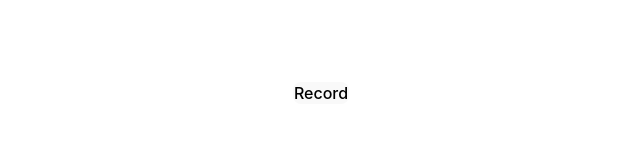
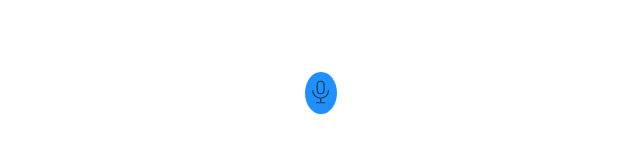
Before and after one commit to italoknd/voice-recognition, a Vue app in the folder voice-recognition/: page / in a window 1280 px wide. Shown: the part 307-460 px from the top of the page, without its empty margins (319-959 px from the left). Built offline with nearby package versions, Linux system fonts and the light colour scheme.

Commit message:
cleaning text by voice command v1

```diff
--- a/voice-recognition/package.json
+++ b/voice-recognition/package.json
@@ -9,6 +9,7 @@
     "preview": "vite preview"
   },
   "dependencies": {
+    "bootstrap": "5.2.3",
     "vue": "^3.2.41"
   },
   "devDependencies": {
--- a/voice-recognition/src/App.vue
+++ b/voice-recognition/src/App.vue
@@ -1,8 +1,11 @@
 <script setup>
-import { ref, onMounted } from 'vue'
+import { ref, onMounted, watch } from 'vue'
+import Mic from './Mic.vue'
 
 const transcript = ref('')
 const is_recording = ref(false)
+const clean_command = ref(['limpar tudo', 'limpar texto', 'apagar texto'])
+const has_to_clean = ref(false)
 
 const Recognition = window.SpeechRecognition || window.webkitSpeechRecognition //browsers methods that recognizes human speechs
 const sr = new Recognition()
@@ -16,13 +19,11 @@ onMounted(() => {
 
   //starts the recording
   sr.onstart = () => {
-    console.log('VR started')
     is_recording.value = true
   }
 
   //stops the recording
   sr.onend = () => {
-    console.log('VR stopped')
     is_recording.value = false
   }
 
@@ -33,12 +34,16 @@ onMounted(() => {
       .join('')
 
     transcript.value = text
-    console.log(transcript);
   }
 })
 
+watch(transcript, () =>
+  clean_command.value.map(item =>
+    transcript.value.includes(item) ? (transcript.value = '') : ''
+  )
+)
+
 const toggle_mic = () => {
-  console.log('entered here')
   if (is_recording.value) sr.stop()
   else sr.start()
 }
@@ -46,8 +51,8 @@ const toggle_mic = () => {
 
 <template>
   <div class="app">
-    <button @click="toggle_mic()">Record</button>
     <div v-text="transcript"></div>
+    <Mic @click="toggle_mic()" />
   </div>
 </template>
 
--- /dev/null
+++ b/voice-recognition/src/Mic.vue
@@ -0,0 +1,33 @@
+<template>
+  <div class="mic-container">
+    <Microphone class="mic-icon"/>
+  </div>
+</template>
+
+<script setup>
+import Microphone from './icons/Microphone.vue'
+
+</script>
+
+<style scoped>
+.mic-container{
+  height: 5.75vh;
+  width: 2.75vw;
+
+  display: flex;
+  align-items: center;
+  justify-content: center;
+
+  border-radius: 50%;
+  border: 2px solid white;
+
+  background: dodgerblue;
+  cursor: pointer;
+  transition: .5s;
+}
+
+.mic-container:hover{
+  background: rgb(27, 125, 223);
+  border: 2px solid rgb(220, 220, 220);
+}
+</style>
--- /dev/null
+++ b/voice-recognition/src/icons/Microphone.vue
@@ -0,0 +1,20 @@
+<template>
+  <svg width="1.7em" height="1.7em" viewBox="0 0 24 24">
+    <g
+      fill="none"
+      stroke="currentColor"
+      strokeLinecap="round"
+      strokeLinejoin="round"
+      strokeWidth="2"
+    >
+      <rect width="6" height="11" x="9" y="2" rx="3"></rect>
+      <path d="M5 10a7 7 0 0 0 14 0M8 21h8m-4-4v4"></path>
+    </g>
+  </svg>
+</template>
+
+<script>
+export default {
+  name: 'TablerMicrophone'
+}
+</script>
```
Also changed, not shown: 1 other file (tests, documents, lock files or other folders).
